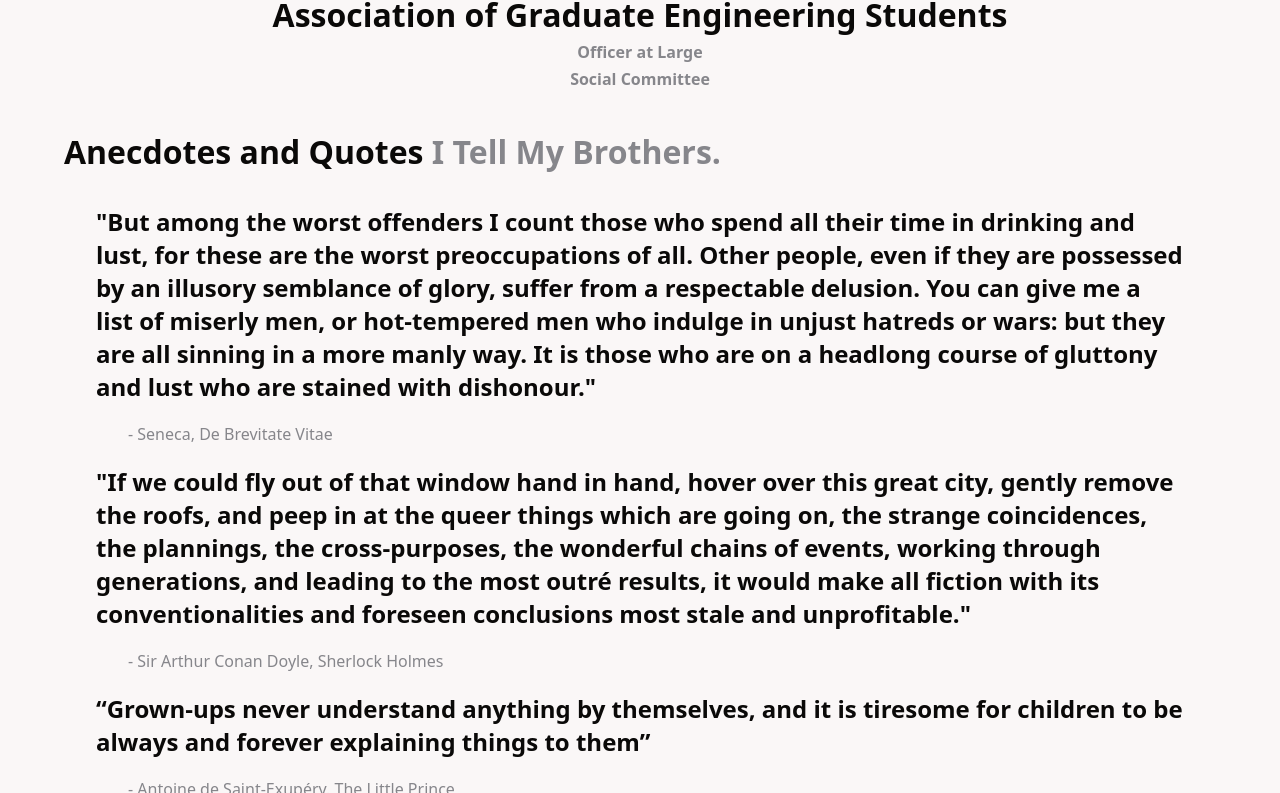
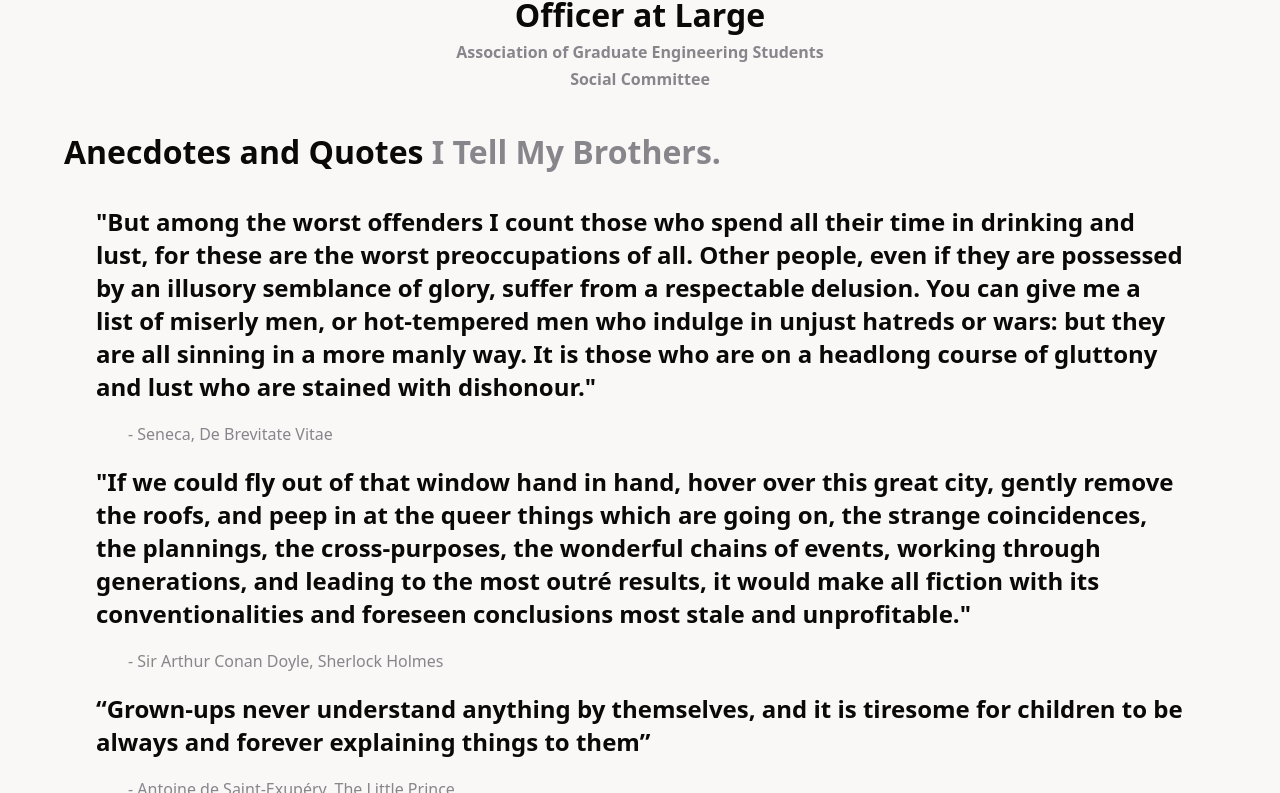
Before and after one commit to lienzhuzhu/dev, a plain HTML site: page index.html in a window 1280 px wide. Shown: the part 1981-2774 px from the top of the page. Drawn offline with Linux system fonts and the light colour scheme.

Commit message:
club title

```diff
--- a/index.html
+++ b/index.html
@@ -201,8 +201,8 @@
         <div class="resume-card">
             <img class="lone-img mix-blend-darken" src="./img/ages.png" alt="ages logo">
             <div class="info-text">
-                <div class="medium-text">Association of Graduate Engineering Students</div>
-                <div class="small-text bold silver-text">Officer at Large</div>
+                <div class="medium-text">Officer at Large</div>
+                <div class="small-text bold silver-text">Association of Graduate Engineering Students</div>
                 <div class="small-text bold silver-text">Social Committee</div>
             </div>
         </div>
```
